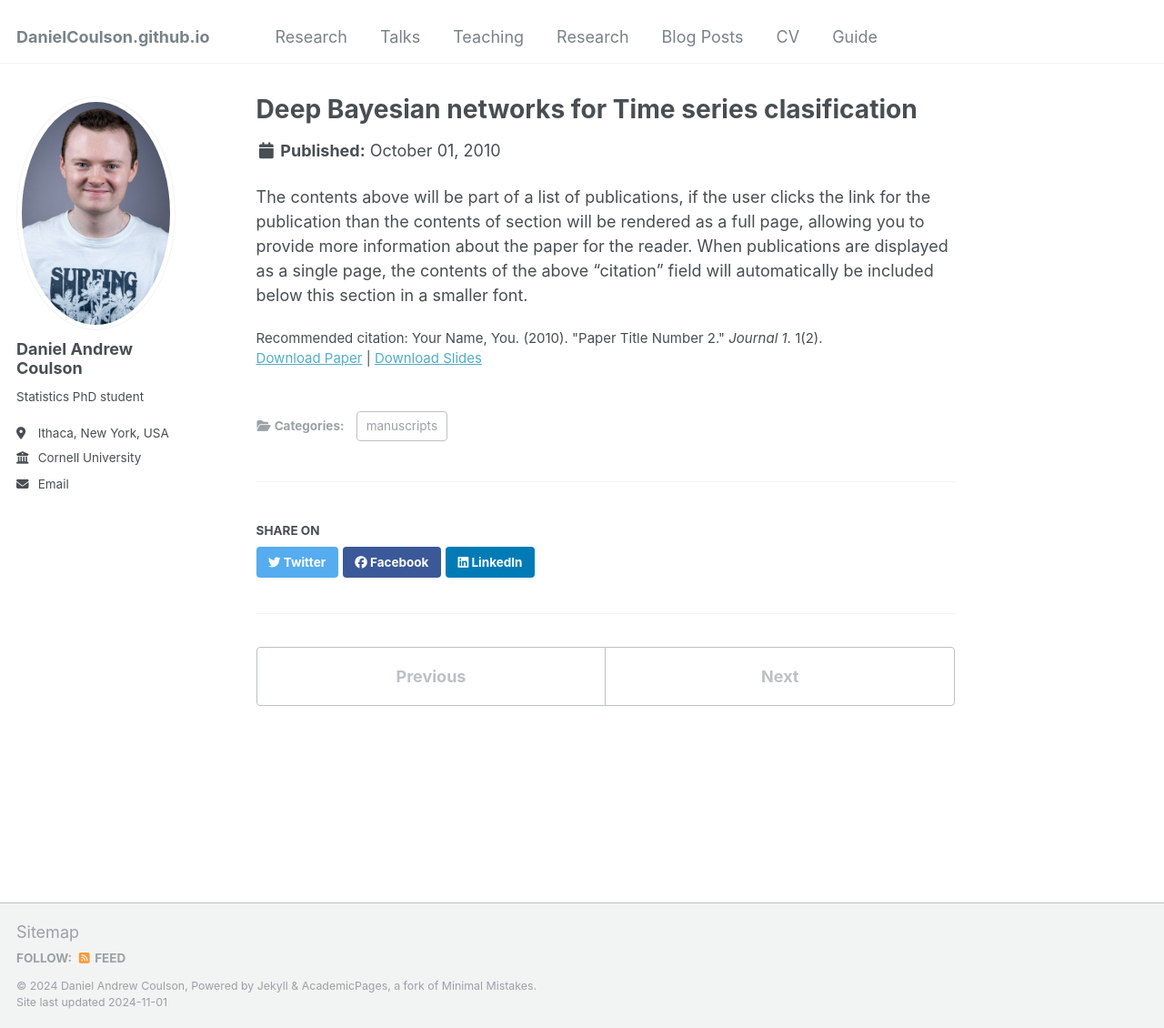
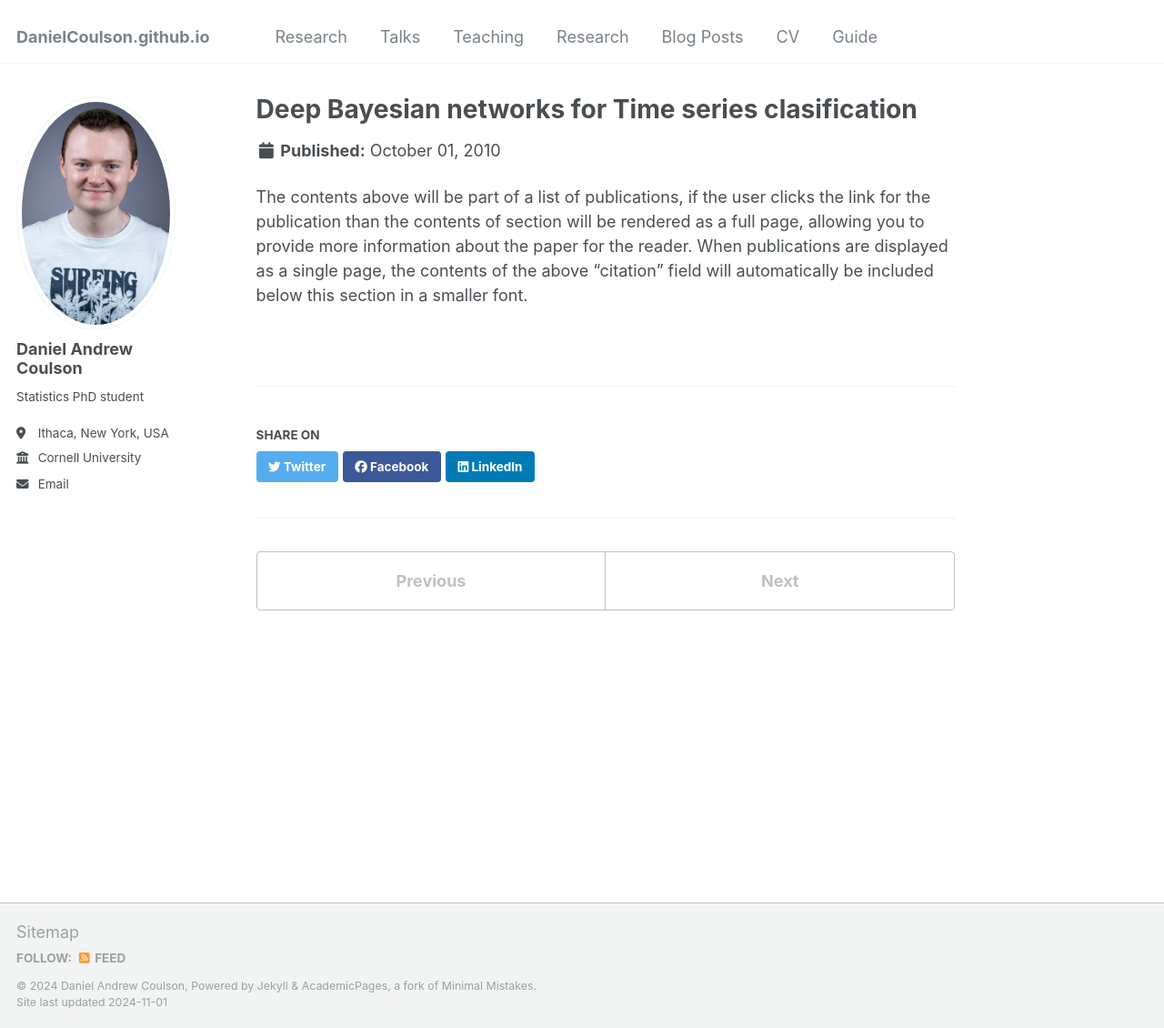
Before and after one commit to DanielCoulson/DanielCoulson.github.io, a Jekyll site: the page built from _publications/2010-10-01-paper-title-number-2.md, in a window 1280 px wide and 1130 px high. Shown: the whole window at 91% size. Built offline with Jekyll 4.4.1, drawn with Linux system fonts in a browser that asks for light colours.

Commit message:
Update 2010-10-01-paper-title-number-2.md

```diff
--- a/_publications/2010-10-01-paper-title-number-2.md
+++ b/_publications/2010-10-01-paper-title-number-2.md
@@ -1,14 +1,5 @@
 ---
 title: "Deep Bayesian networks for Time series clasification"
-collection: publications
-category: manuscripts
-permalink: /publication/2010-10-01-paper-title-number-2
-excerpt: 'This paper is about the number 2. The number 3 is left for future work.'
-date: 2010-10-01
-#venue: 'Journal 1'
-slidesurl: 'http://academicpages.github.io/files/slides2.pdf'
-paperurl: 'http://academicpages.github.io/files/paper2.pdf'
-citation: 'Your Name, You. (2010). &quot;Paper Title Number 2.&quot; <i>Journal 1</i>. 1(2).'
 ---
 
 The contents above will be part of a list of publications, if the user clicks the link for the publication than the contents of section will be rendered as a full page, allowing you to provide more information about the paper for the reader. When publications are displayed as a single page, the contents of the above "citation" field will automatically be included below this section in a smaller font.
```
